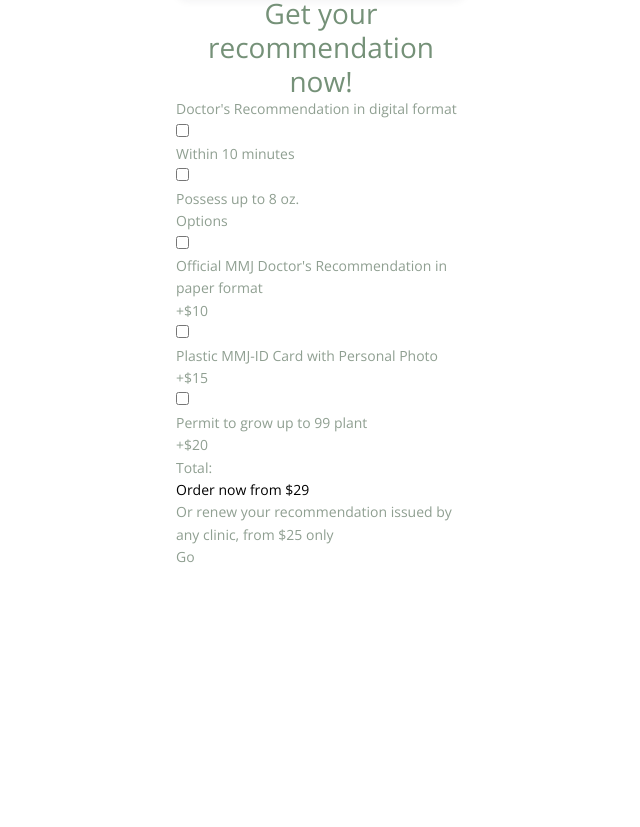
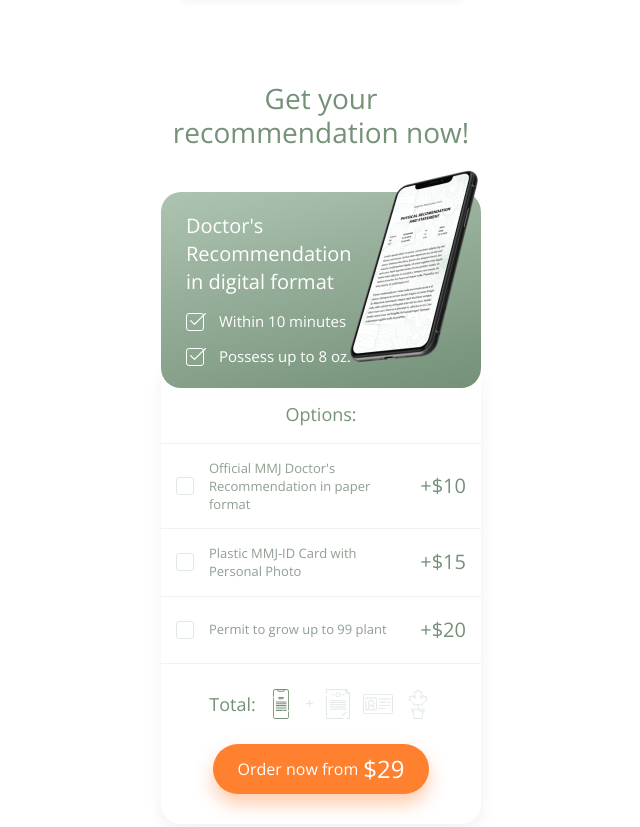
Before and after one commit to JustifyContentSB/MMJHerb, a website: page app/index.html in a window 1280 px wide. Shown: the part 4121-4948 px from the top of the page, without its empty margins (319-959 px from the left). Before the commit the page ends 4690 px from the top, so only its background shows below. Drawn offline with nearby package versions, Linux system fonts and the light colour scheme.

Commit message:
Стилизация секции "order" на телефонах

```diff
--- a/app/index.html
+++ b/app/index.html
@@ -206,45 +206,47 @@
 						<h2 class="section-title">Get your <br> recommendation now!</h2>
 						<form class="order__form">
 							<div class="order__form-top">
-								<p class="order__about">Doctor's Recommendation in digital format</p>
+								<div class="order__form-top__inner">
+									<p class="order__form-about">Doctor's Recommendation in digital format</p>
 									<div class="order__form-auto">
-									<div class="order__form-label">
-										<label>
-											<input type="checkbox" name="order-auto">
+										<div class="order__form-choose">
+											<label class="order__form-label">
+												<input disabled checked type="checkbox" name="order-auto">
 												<span class="order__form-checkbox"></span>
 												<p class="order__form-text">Within 10 minutes</p>
 											</label>
 										</div>
-									<div class="order__form-label">
-										<label>
-											<input type="checkbox" name="order-auto">
+										<div class="order__form-choose">
+											<label class="order__form-label">
+												<input disabled checked type="checkbox" name="order-auto">
 												<span class="order__form-checkbox"></span>
 												<p class="order__form-text">Possess up to 8 oz.</p>
 											</label>
 										</div>
 									</div>
 								</div>
+							</div>
 							<div class="order__form-bottom">
-								<span>Options</span>
+								<span class="order__form-bottom__title">Options:</span>
 								<div class="order__form-options">
-									<div class="order__form-label">
-										<label>
+									<div class="order__form-choose">
+										<label class="order__form-label">
 											<input type="checkbox" name="order-options">
 											<span class="order__form-checkbox"></span>
 											<p class="order__form-text">Official MMJ Doctor's Recommendation in paper format</p>
 											<span class="order__form-price">+$10</span>
 										</label>
 									</div>
-									<div class="order__form-label">
-										<label>
+									<div class="order__form-choose">
+										<label class="order__form-label">
 											<input type="checkbox" name="order-options">
 											<span class="order__form-checkbox"></span>
 											<p class="order__form-text">Plastic MMJ-ID Card with Personal Photo</p>
 											<span class="order__form-price">+$15</span>
 										</label>
 									</div>
-									<div class="order__form-label">
-										<label>
+									<div class="order__form-choose">
+										<label class="order__form-label">
 											<input type="checkbox" name="order-options">
 											<span class="order__form-checkbox"></span>
 											<p class="order__form-text">Permit to grow up to 99 plant</p>
@@ -252,13 +254,17 @@
 										</label>
 									</div>
 								</div>
+								<div class="order__form-total total">
+									<span class="total__title">Total:</span>
+									<ul class="total__list">
+										<li><img src="images/order/total-auto.svg" alt="total-auto" width="30" height="30"></li>
+										<li><img src="images/order/plus.svg" alt="plus" width="7" height="7"></li>
+										<li><img src="images/order/total-briefing.svg" alt="total-brifieng" width="30" height="30"></li>
+										<li><img src="images/order/total-card.svg" alt="total-card" width="30" height="30"></li>
+										<li><img src="images/order/total-pot.svg" alt="total-pot" width="30" height="30"></li>
+									</ul>
 								</div>
-							<div class="order__form-total">
-								<span class="total__title">Total:</span>
-								<ul class="order__form-total__list">
-									<li></li>
-								</ul>
-								<button class="order__form-submit">Order now from <span class="order__form-cost">$29</span></button>
+								<div class="order__form-submit"><button>Order now from <span class="order__form-cost">$29</span></button></div>
 							</div>
 						</form>
 						<div class="order__renew">
--- a/app/scss/index/order.scss
+++ b/app/scss/index/order.scss
@@ -1,3 +1,171 @@
 .order {
-
+	margin-top: 85px;
+	.container {
+		padding: 0;
+	}
+	&__form {
+		margin-top: 42px;
+		&-top {
+			padding: 20px 25px;
+			padding-right: 0;
+			border-radius: 20px;
+			background: $linearBg;
+			color: #fff;
+			position: relative;
+			z-index: 10;
+			&__inner {
+				width: calc(100% - 130px);
+				position: relative;
+				&::after {
+					content: '';
+					position: absolute;
+					bottom: 0;
+					right: -130px;
+					width: 156px;
+					height: 199px;
+					background: url('../../images/order/mob.png');
+				}
+			}
+		}
+		&-about {
+			font-weight: 300;
+			font-size: 20px;
+			line-height: 140%;
+		}
+		&-auto {
+			margin-top: 17px;
+			.order__form-choose {
+				margin-bottom: 15px;
+				&:last-child {
+					margin-bottom: 0;
+				}
+			}
+		}
+		&-choose {
+			font-weight: 300;
+			font-size: 15px;
+			line-height: 100%;
+		}
+		&-checkbox {
+			width: 18px;
+			min-width: 18px;
+			height: 18px;
+			border: 1px solid #FFFFFF;
+			border-radius: 3px;
+			position: relative;
+			margin-right: 15px;
+		}
+		&-label {
+			display: inline-flex;
+			align-items: center;
+			input {
+				display: none;
+			}
+			input:checked ~ .order__form-checkbox::after {
+				content: '';
+				position: absolute;
+				top: -1px;
+				left: 3px;
+				width: 16px;
+				height: 12px;
+				background: url('../../images/icons/check.svg');
+			}
+		}
+		&-bottom {
+			margin-top: -20px;
+			padding-top: 37px;
+			padding-bottom: 30px;
+			background: #fff;
+			box-shadow: 0px 8px 16px rgba(35, 37, 46, 0.06);
+			border-radius: 0px 0px 20px 20px;
+			&__title {
+				display: block;
+				text-align: center;
+				font-weight: 300;
+				font-size: 18px;
+				line-height: 100%;
+				color: $green;
+			}
+		}
+		&-options {
+			margin-top: 20px;
+			border-top: 1px solid #F2F2F2;
+			input:checked ~ .order__form-checkbox {
+				border-color: $mainColor;
+				&::after {
+					background: url('../../images/icons/check-green.svg');
+				}
+			}
+			.order__form-text {
+				font-weight: 400;
+				width: calc(100% - 100px);
+				font-size: 13px;
+				line-height: 140%;
+			}
+			.order__form-checkbox {
+				border-color: #E0E8E3;
+			}
+			.order__form-choose {
+				border-bottom: 1px solid #F2F2F2;
+			}
+			.order__form-label {
+				width: 100%;
+				min-height: 66px;
+				padding: 15px;
+			}
+		}
+		&-price {
+			margin-left: auto;
+			font-weight: 300;
+			font-size: 20px;
+			line-height: 100%;
+			color: $green;
+		}
+		&-total {
+			margin-top: 25px;
+		}
+		&-submit {
+			margin-top: 25px;
+			text-align: center;
+			button {
+				@extend %orangeBtn;
+				margin: 0 auto;
+				display: flex;
+				align-items: center;
+				padding: 17px 25px;
+				font-size: 16px;
+				line-height: 100%;
+			}
+			span {
+				margin-left: 5px;
+				font-size: 24px;
+			}
+		}
+	}
+	&__renew {
+		margin-top: 40px;
+		padding: 30px 15px;
+		background: #F9FBF9;
+		border-radius: 20px;
+		display: flex;
+		align-items: center;
+		flex-wrap: wrap;
+		justify-content: space-between;
+		p {
+			width: calc(100% - 60px);
+			font-weight: 300;
+			font-size: 15px;
+			line-height: 140%;
+			color: #556658;
+		}
+		a {
+			width: 50px;
+			height: 40px;
+			line-height: 40px;
+			text-align: center;
+			border: 1px solid $green;
+			color: $green;
+			border-radius: 30px;
+		}
+	}
 }
--- /dev/null
+++ b/app/scss/index/total.scss
@@ -0,0 +1,25 @@
+.total {
+	display: flex;
+	flex-wrap: wrap;
+	justify-content: center;
+	align-items: center;
+	&__title {
+		font-weight: 300;
+		font-size: 18px;
+		line-height: 100%;
+		color: $green;
+		margin-right: 10px;
+	}
+	&__list {
+		display: flex;
+		li {
+			display: flex;
+			justify-content: center;
+			align-items: center;
+			margin-right: 10px;
+			&:last-child {
+				margin-right: 0;
+			}
+		}
+	}
+}
--- a/app/scss/style.scss
+++ b/app/scss/style.scss
@@ -17,4 +17,5 @@
 @import 'index/reviews.scss';
 @import 'index/process.scss';
 @import 'index/instruction.scss';
+@import 'index/total.scss';
 @import 'index/order.scss';
```
Also changed, not shown: app/css/style.min.css, app/images/icons/check-green.svg (added), app/images/icons/check.svg (added), app/images/order/mob.png (added), app/images/order/phone.png (deleted), app/images/order/plus.svg (added), app/images/order/total-auto.svg (added), app/images/order/total-briefing.svg (added), app/images/order/total-card.svg (added), app/images/order/total-pot.svg (added), 1 other file. Lines whose indentation alone changed are shown as unchanged.
